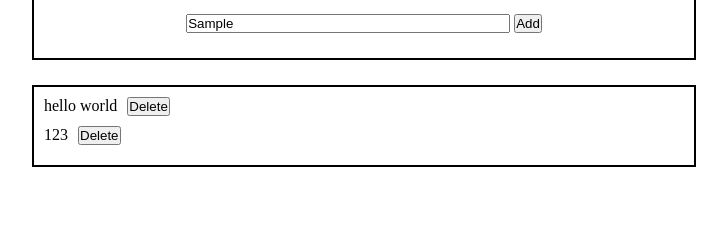
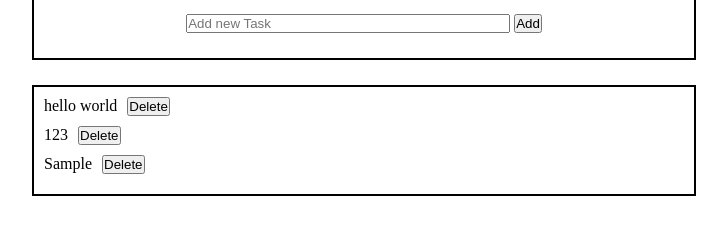
Before and after one commit to pepperm1ntt/To-Do-List, a plain HTML site: page index.html in a window 1280 px wide. Both pictures are taken after typing "Sample" into the empty fields and a click on the button "Add". Shown: the part 120-354 px from the top of the page, without its empty margins (276-1003 px from the left). Drawn offline with Linux system fonts and the light colour scheme.

Commit message:
finished addItem function

```diff
--- a/index.html
+++ b/index.html
@@ -13,7 +13,7 @@
         <div id="addTaskWindow" class="center">
             <h1>To Do List</h1>
             <input id="taskInput" type="text" placeholder="Add new Task">
-            <button id="addBtn">Add</button>
+            <button onclick="addItem()" id="addBtn">Add</button>
         </div>
         <div id="listWindow" class="center"></div>
         <script src="script.js"></script>
--- a/script.js
+++ b/script.js
@@ -1,6 +1,7 @@
 let items = ["hello world", "123"];
 
 const itemsDiv = document.getElementById("listWindow");
+const input = document.getElementById("taskInput");
 
 function loadItems() {
 
@@ -35,7 +36,16 @@ function saveItems() {
 }
 
 function addItem() {
+    const value = input.value;
 
+    if (!value) {
+        alert("You cannot add an empty item");
+        return;
+    }
+
+    items.push(value);
+    renderItems();
+    input.value = "";
 }
 
 function removeItem(idx) {
```
